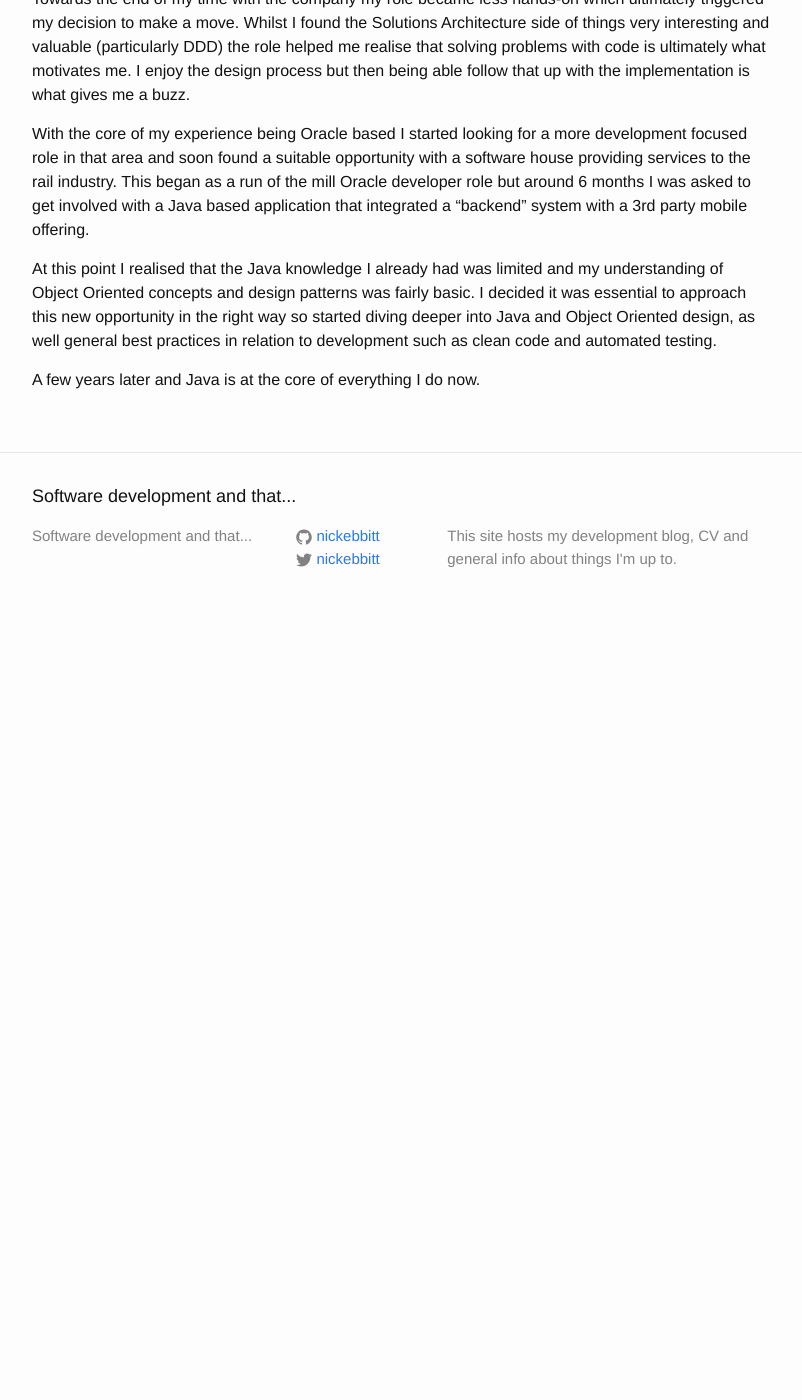
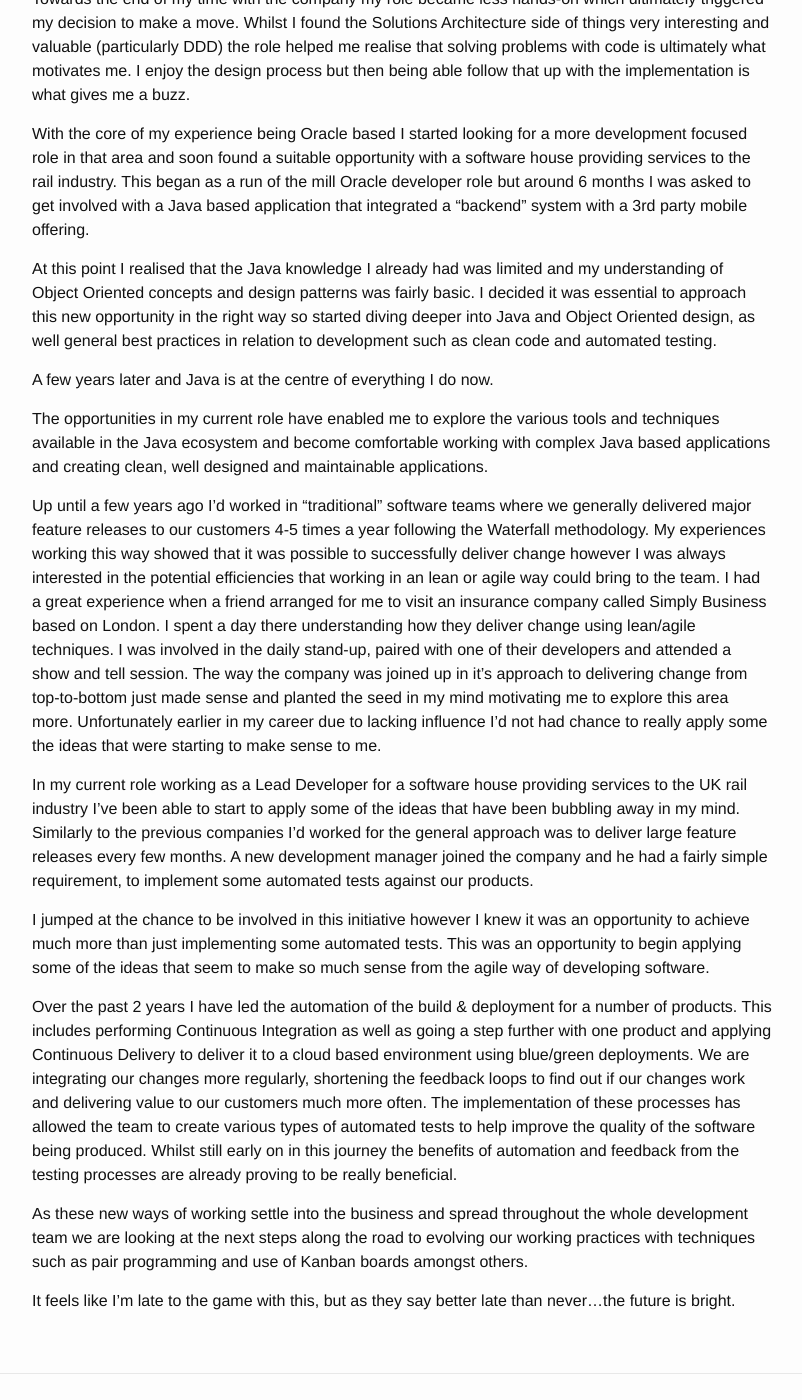
Before and after one commit to nickebbitt/nickebbitt.github.io, a Jekyll site: the page built from biography.md, in a window 1280 px wide and 1400 px high, scrolled down 882 px. Shown: the whole window, without its empty margins (238-1040 px from the left). Built offline with Jekyll 4.4.1, drawn with Linux system fonts in a browser that asks for light colours; before the commit the page ends 1512 px from its top, so only the background shows below that.

Commit message:
Update biography

```diff
--- a/biography.md
+++ b/biography.md
@@ -24,4 +24,18 @@ With the core of my experience being Oracle based I started looking for a more d
 
 At this point I realised that the Java knowledge I already had was limited and my understanding of Object Oriented concepts and design patterns was fairly basic. I decided it was essential to approach this new opportunity in the right way so started diving deeper into Java and Object Oriented design, as well general best practices in relation to development such as clean code and automated testing.
 
-A few years later and Java is at the core of everything I do now.
+A few years later and Java is at the centre of everything I do now.
+
+The opportunities in my current role have enabled me to explore the various tools and techniques available in the Java ecosystem and become comfortable working with complex Java based applications and creating clean, well designed and maintainable applications.
+
+Up until a few years ago I'd worked in "traditional" software teams where we generally delivered major feature releases to our customers 4-5 times a year following the Waterfall methodology. My experiences working this way showed that it was possible to successfully deliver change however I was always interested in the potential efficiencies that working in an lean or agile way could bring to the team. I had a great experience when a friend arranged for me to visit an insurance company called Simply Business based on London. I spent a day there understanding how they deliver change using lean/agile techniques. I was involved in the daily stand-up, paired with one of their developers and attended a show and tell session. The way the company was joined up in it's approach to delivering change from top-to-bottom just made sense and planted the seed in my mind motivating me to explore this area more. Unfortunately earlier in my career due to lacking influence I'd not had chance to really apply some the ideas that were starting to make sense to me.
+
+In my current role working as a Lead Developer for a software house providing services to the UK rail industry I've been able to start to apply some of the ideas that have been bubbling away in my mind. Similarly to the previous companies I'd worked for the general approach was to deliver large feature releases every few months. A new development manager joined the company and he had a fairly simple requirement, to implement some automated tests against our products.
+
+I jumped at the chance to be involved in this initiative however I knew it was an opportunity to achieve much more than just implementing some automated tests. This was an opportunity to begin applying some of the ideas that seem to make so much sense from the agile way of developing software.
+
+Over the past 2 years I have led the automation of the build & deployment for a number of products. This includes performing Continuous Integration as well as going a step further with one product and applying Continuous Delivery to deliver it to a cloud based environment using blue/green deployments. We are integrating our changes more regularly, shortening the feedback loops to find out if our changes work and delivering value to our customers much more often. The implementation of these processes has allowed the team to create various types of automated tests to help improve the quality of the software being produced. Whilst still early on in this journey the benefits of automation and feedback from the testing processes are already proving to be really beneficial.
+
+As these new ways of working settle into the business and spread throughout the whole development team we are looking at the next steps along the road to evolving our working practices with techniques such as pair programming and use of Kanban boards amongst others.
+
+It feels like I'm late to the game with this, but as they say better late than never...the future is bright.
```
